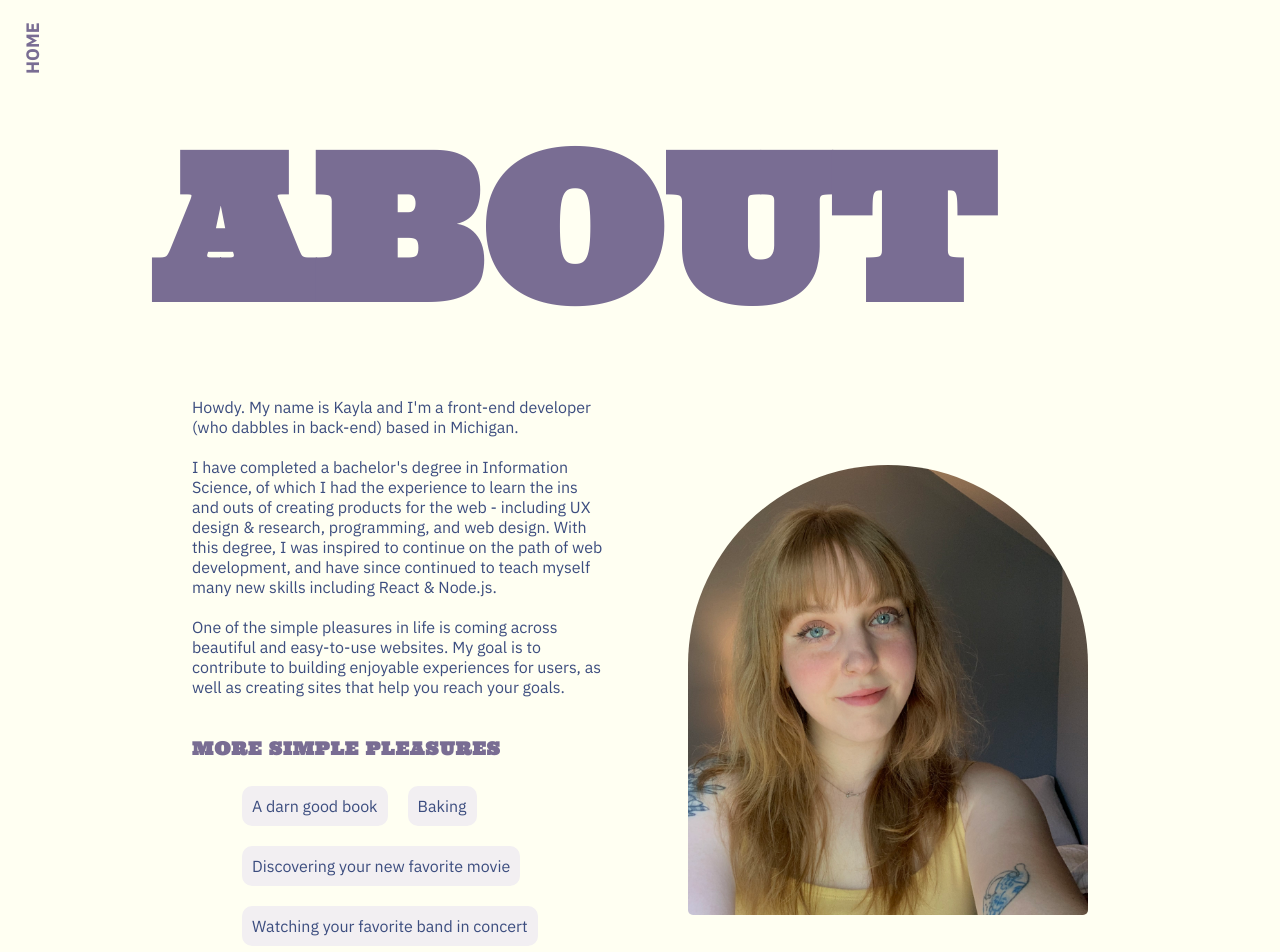
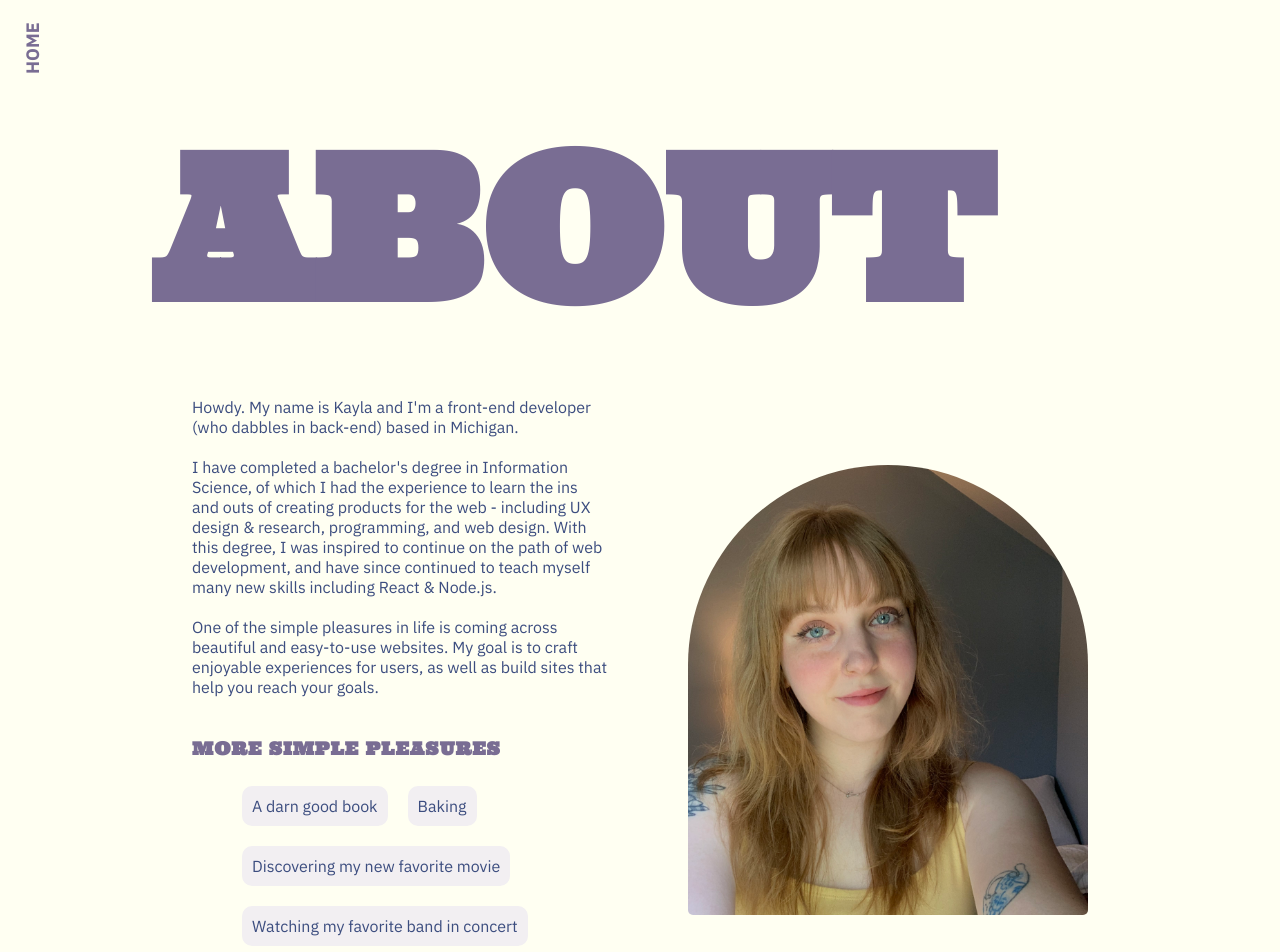
Before and after one commit to huntkay1/portfolio, a React (Vite) app: page /about in a window 1280 px wide. Shown: the top 952 px of the page. Built offline with nearby package versions, Linux system fonts and the light colour scheme.

Commit message:
Update about copy

```diff
--- a/src/components/About.jsx
+++ b/src/components/About.jsx
@@ -20,8 +20,8 @@ function About() {
                     continued to teach myself many new skills including React & Node.js.
                     </p>
                     <p>
-                        One of the simple pleasures in life is coming across beautiful and easy-to-use websites. My goal is to contribute to building
-                        enjoyable experiences for users, as well as creating sites that help you reach your goals.
+                        One of the simple pleasures in life is coming across beautiful and easy-to-use websites. My goal is to craft
+                        enjoyable experiences for users, as well as build sites that help you reach your goals.
                     </p>
                     <div>
                         <h2 className='fav-header'>
@@ -30,8 +30,8 @@ function About() {
                         <ul>
                             <li>A darn good book</li>
                             <li>Baking</li>
-                            <li>Discovering your new favorite movie</li>
-                            <li>Watching your favorite band in concert</li>
+                            <li>Discovering my new favorite movie</li>
+                            <li>Watching my favorite band in concert</li>
                             <li>Lake Michigan sunsets</li>
                         </ul>
                     </div>
```
